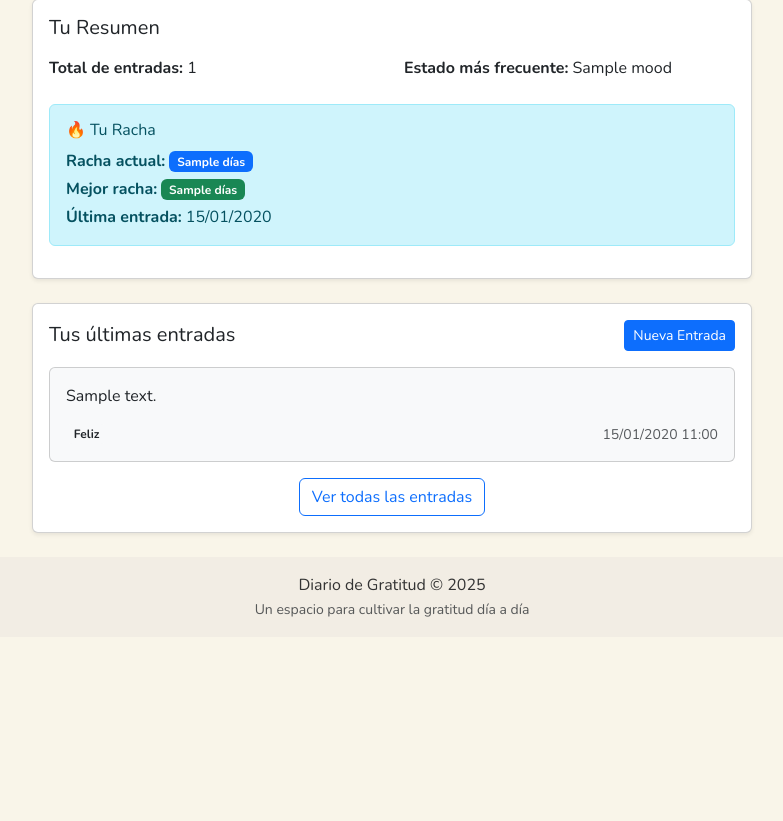
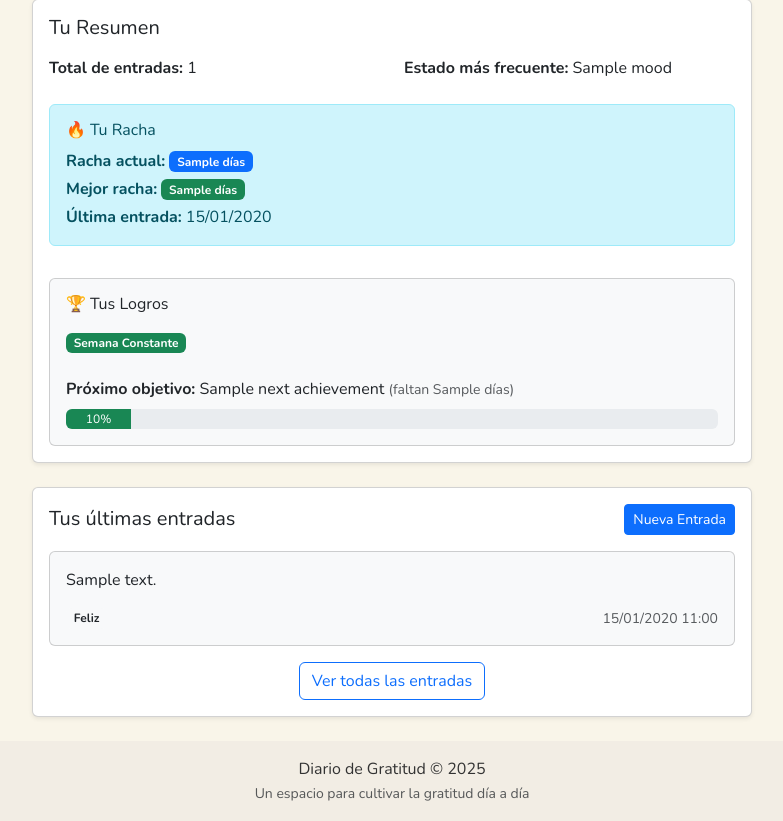
Before and after one commit to Jaolmos/gratitude-journal-django, a Django app: template templates/journal/dashboard.html in a window 1280 px wide. Shown: the part 163-984 px from the top of the page, without its empty margins (248-1031 px from the left). Before the commit the page ends 780 px from the top, so only its background shows below. Run offline with Django 5.2, Linux system fonts and the light colour scheme; tables that the repository leaves empty hold one stand-in row (values such as "Sample post"); the template is opened without the code that fills it: values that come from a table or form of the project are taken from there, most other values are stand-ins (such as "Sample title", 1, 10 or a date in 2020); parts of the project's set-up code (start-up, migrations or seed data) failed here and were passed over.

Commit message:
feat: implementa sistema de logros y progreso

```diff
--- a/apps/users/models.py
+++ b/apps/users/models.py
@@ -44,3 +44,37 @@ class Profile(models.Model):
 
     def __str__(self):
         return f'Perfil de {self.user.username}'
+
+class Achievement(models.Model):
+    ACHIEVEMENT_TYPES = [
+        ('WEEK', 'Semana Constante'),
+        ('MONTH', 'Mes Dedicado'),
+        ('QUARTER', 'Trimestre de Gratitud'),
+        ('HALF_YEAR', 'Medio Año de Reflexión'),
+        ('YEAR', 'Maestro de la Gratitud')
+    ]
+
+    user = models.ForeignKey(
+        User,
+        on_delete=models.CASCADE,
+        related_name='achievements',
+        verbose_name='Usuario'
+    )
+    achievement_type = models.CharField(
+        'Tipo de Logro',
+        max_length=20,
+        choices=ACHIEVEMENT_TYPES
+    )
+    earned_date = models.DateTimeField(
+        'Fecha de obtención',
+        auto_now_add=True
+    )
+
+    class Meta:
+        verbose_name = 'Logro'
+        verbose_name_plural = 'Logros'
+        # Evitar duplicados del mismo logro para el mismo usuario
+        unique_together = ['user', 'achievement_type']
+
+    def __str__(self):
+        return f'{self.get_achievement_type_display()} - {self.user.username}'
--- a/templates/journal/dashboard.html
+++ b/templates/journal/dashboard.html
@@ -42,6 +42,46 @@
                                     {{ last_entry_date|date:"d/m/Y" }}
                                 </p>
                                 {% endif %}
+                            </div>
+                        </div>
+                    </div>
+
+                    <!-- Sección de Logros -->
+                    <div class="row mt-3">
+                        <div class="col-12">
+                            <div class="card bg-light">
+                                <div class="card-body">
+                                    <h3 class="h6 mb-3">🏆 Tus Logros</h3>
+
+                                    {% if achievements %}
+                                        <div class="achievements-earned mb-3">
+                                            {% for achievement in achievements %}
+                                                <span class="badge bg-success me-2 mb-2">
+                                                    {{ achievement.get_achievement_type_display }}
+                                                </span>
+                                            {% endfor %}
+                                        </div>
+                                    {% endif %}
+
+                                    {% if next_achievement %}
+                                        <div class="next-achievement">
+                                            <p class="mb-2">
+                                                <strong>Próximo objetivo:</strong> {{ next_achievement.name }}
+                                                <small class="text-muted">(faltan {{ next_achievement.days_remaining }} días)</small>
+                                            </p>
+                                            <div class="progress" style="height: 20px;">
+                                                <div class="progress-bar bg-success"
+                                                     role="progressbar"
+                                                     style="width: {{ next_achievement.progress|floatformat:0 }}%"
+                                                     aria-valuenow="{{ next_achievement.progress|floatformat:0 }}"
+                                                     aria-valuemin="0"
+                                                     aria-valuemax="100">
+                                                    {{ next_achievement.progress|floatformat:0 }}%
+                                                </div>
+                                            </div>
+                                        </div>
+                                    {% endif %}
+                                </div>
                             </div>
                         </div>
                     </div>
```
Also changed, not shown: apps/journal/views.py (+33 -1 lines), apps/users/admin.py (+8 -1 lines), apps/users/utils.py (+25 -0 lines).
